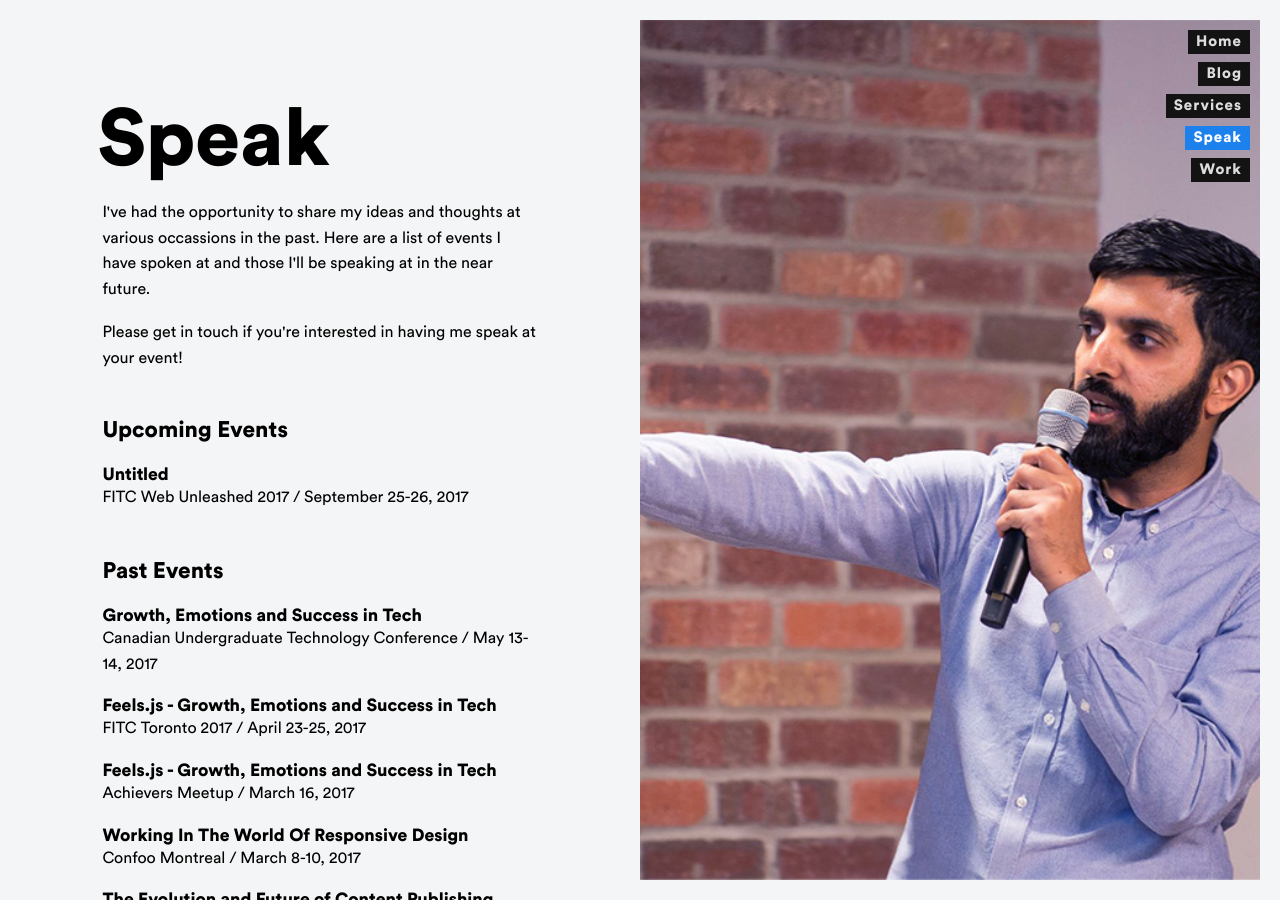
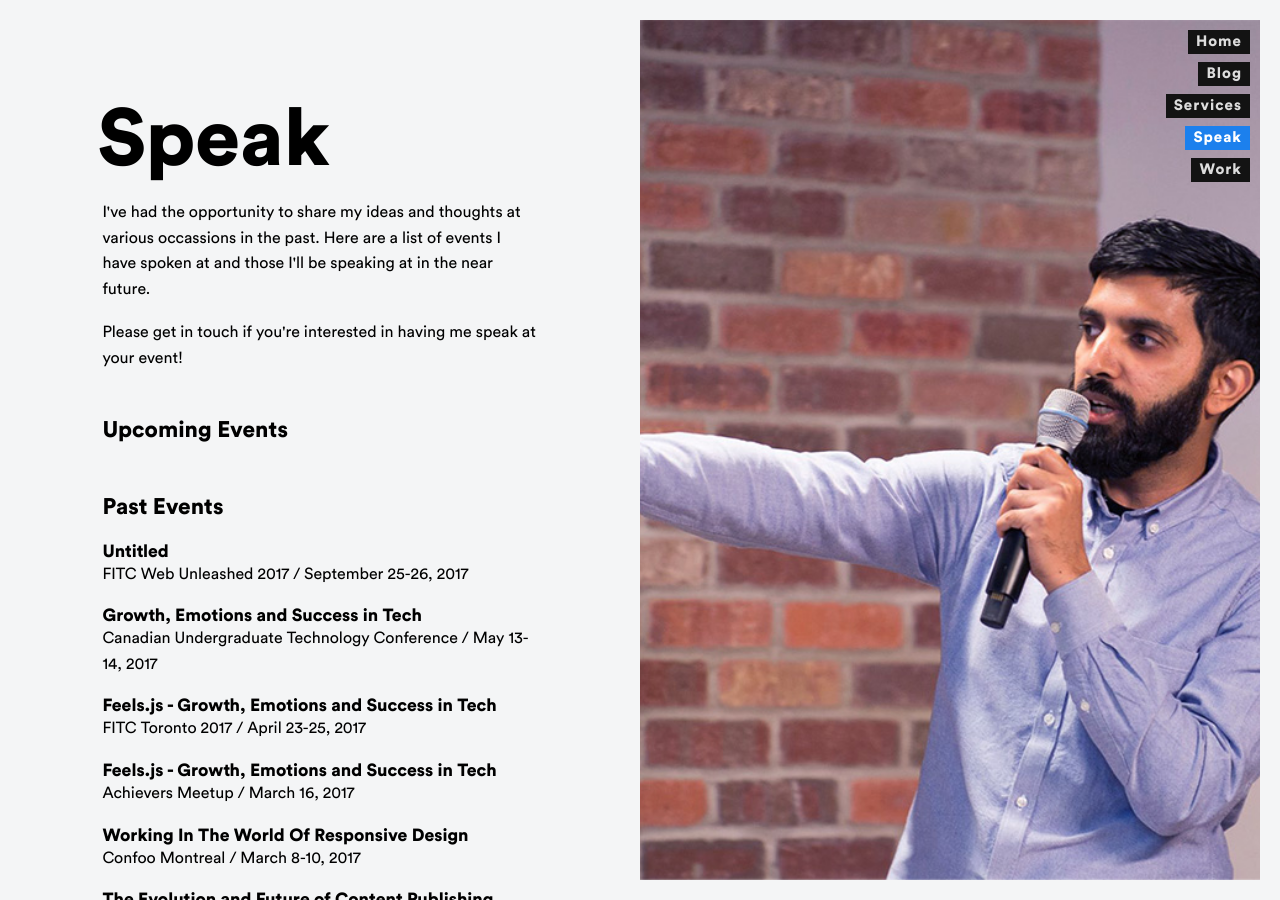
Before and after one commit to harisaurus/harisaurus.github.io, a Jekyll site: the page built from speak.html, in a window 1280 px wide and 900 px high. Built offline with Jekyll 4.4.1, drawn with Linux system fonts in a browser that asks for light colours.

```diff
--- a/speak.html
+++ b/speak.html
@@ -10,18 +10,24 @@ pageWrapperAuthor: "Walt Disney"
 
 <h1>Speak</h1>
 
-<p>I've had the opportunity to share my ideas and thoughts at various occassions in the past. Here are a list of events I have spoken at and those I'll be speaking at in the near future.</p>
+<p>
+  I've had the opportunity to share my ideas and thoughts at various occassions
+  in the past. Here are a list of events I have spoken at and those I'll be
+  speaking at in the near future.
+</p>
 
-<p class="u-spacer30">Please get in touch if you're interested in having me speak at your event!</p>
+<p class="u-spacer30">
+  Please get in touch if you're interested in having me speak at your event!
+</p>
 
 <h2 class="u-spacer20">Upcoming Events</h2>
-
-<h3>Untitled</h3>
-<p>FITC Web Unleashed 2017 / September 25-26, 2017</p>
 
 <div class="u-spacer30"></div>
 
 <h2 class="u-spacer20">Past Events</h2>
+
+<h3>Untitled</h3>
+<p>FITC Web Unleashed 2017 / September 25-26, 2017</p>
 
 <h3>Growth, Emotions and Success in Tech</h3>
 <p>Canadian Undergraduate Technology Conference / May 13-14, 2017</p>
```
